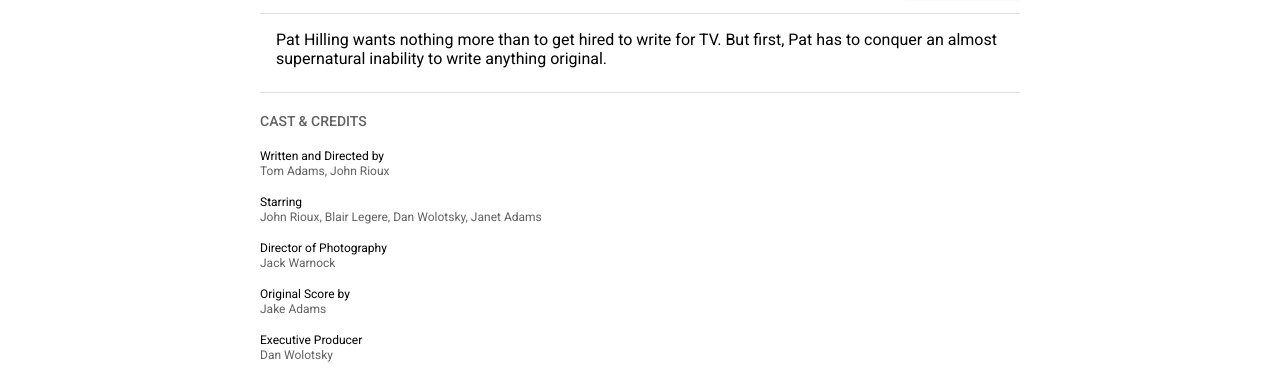
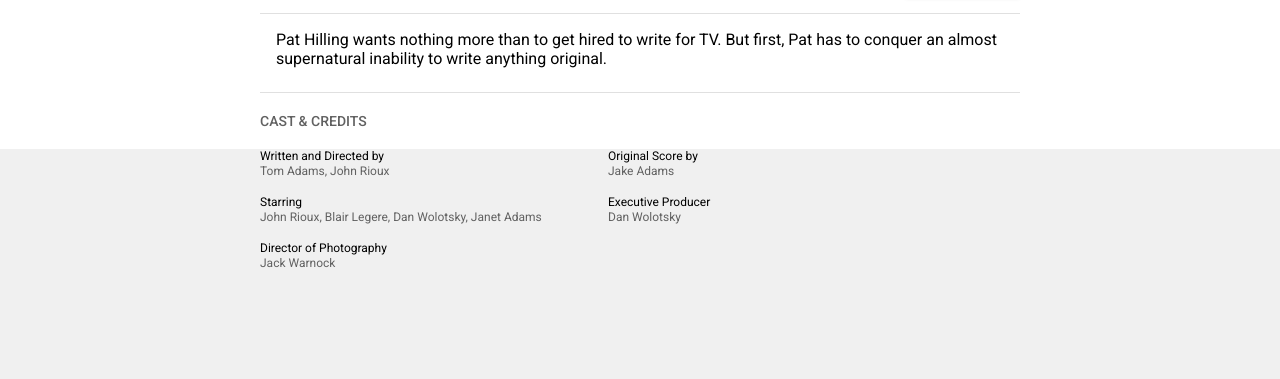
Before and after one commit to jrioux123/johnrioux.com, a plain HTML site: page noheader.html in a window 1280 px wide. Shown: the part 495-874 px from the top of the page. After the commit the page ends 800 px from the top, so only its background shows below. Drawn offline with Linux system fonts and the light colour scheme.

Commit message:
Update noheader.html

```diff
--- a/noheader.html
+++ b/noheader.html
@@ -63,16 +63,20 @@ w3IncludeHTML();
 
 <div class="normaltext" style="padding:16px 8px 16px 8px">
  <div class="subtitle" style="font-weight:500;">CAST & CREDITS</div>
+ <div class="textcolumn">
   <div class="credittitle">Written and Directed by</div>
   <div class="creditnames">Tom Adams, John Rioux</div>
   <div class="credittitle">Starring</div>
   <div class="creditnames">John Rioux, Blair Legere, Dan Wolotsky, Janet Adams</div>
   <div class="credittitle">Director of Photography</div>
   <div class="creditnames">Jack Warnock</div>
+ </div>
+ <div class="textcolumn">
   <div class="credittitle">Original Score by</div>
   <div class="creditnames">Jake Adams</div>
   <div class="credittitle">Executive Producer</div>
   <div class="creditnames">Dan Wolotsky</div>
+ </div>
 </div>
 
 </div> <!-- End of the 16px margin wrapper -->
```
Lines whose indentation alone changed are shown as unchanged.
